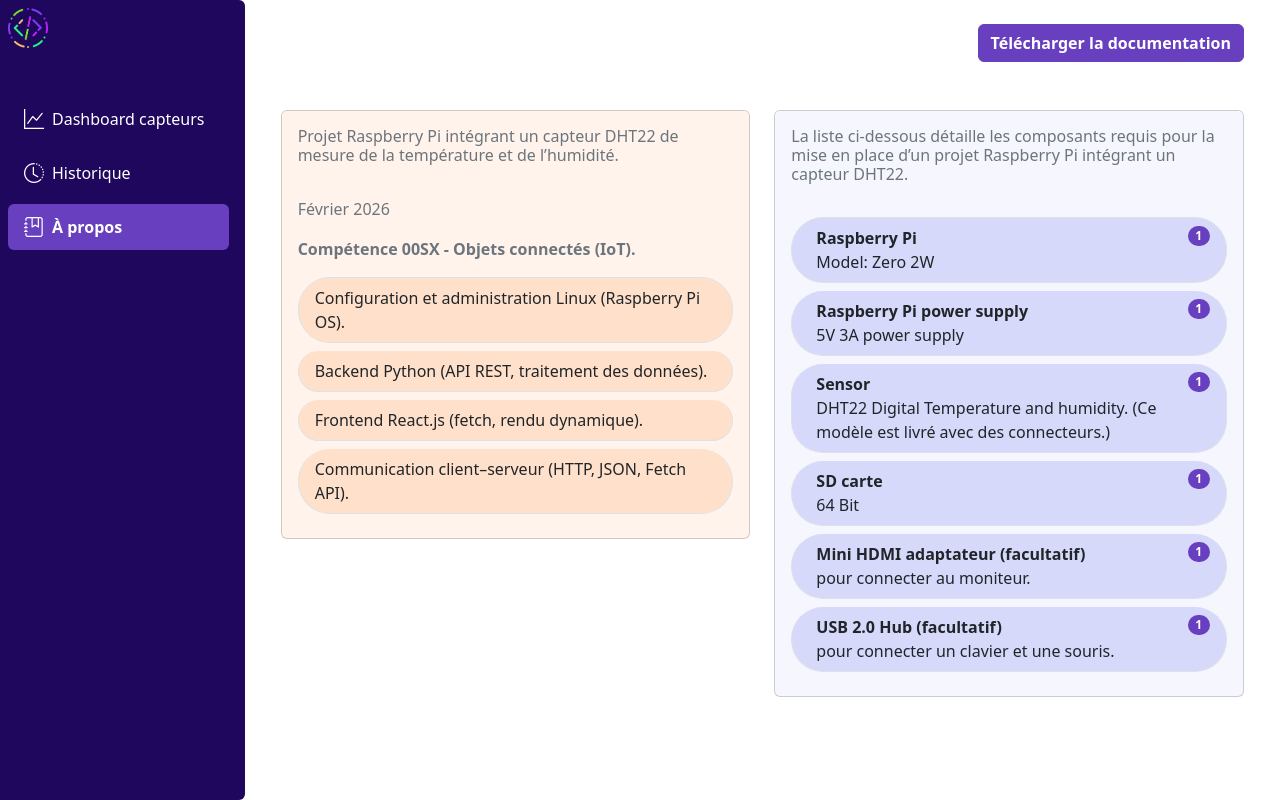
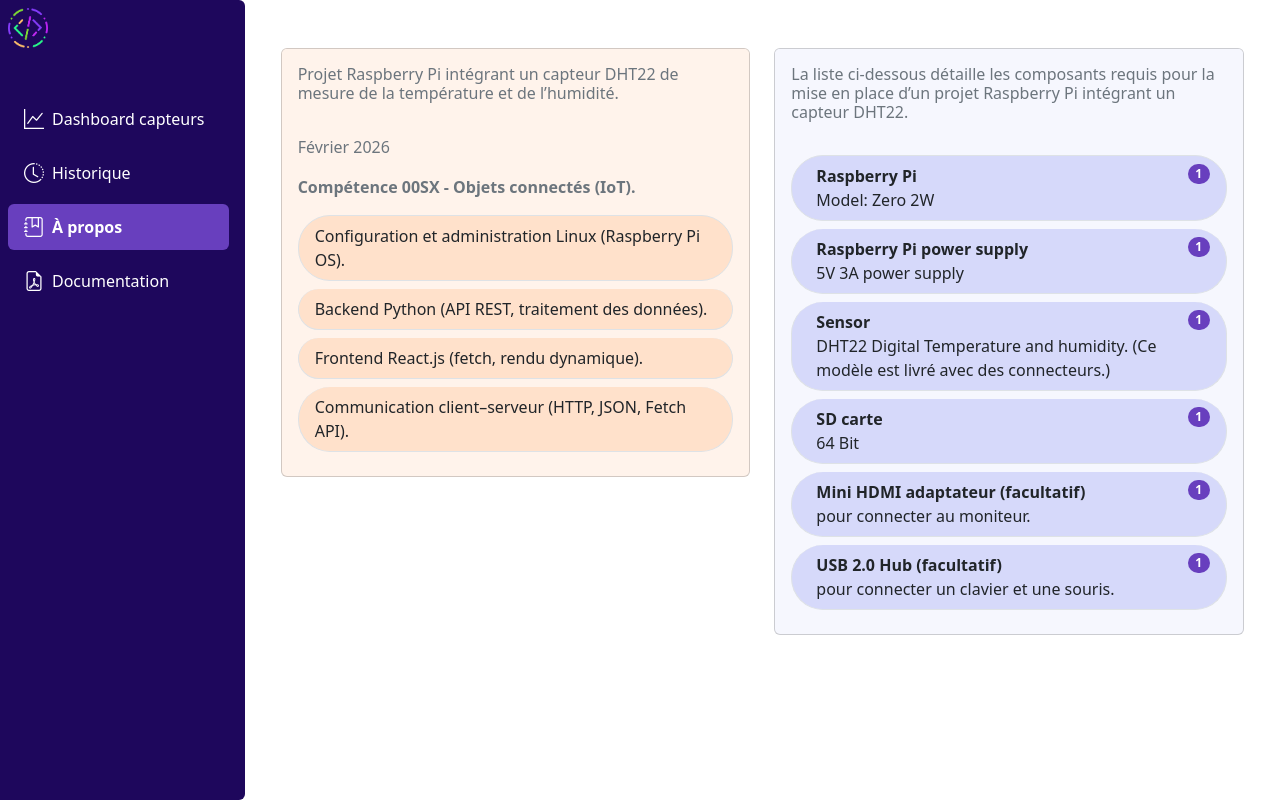
Before and after one commit to andreassilvas/sensorDHT22, a React (Vite) app: page /apropos in a window 1280 px wide. Built offline with nearby package versions, Linux system fonts and the light colour scheme.

Commit message:
implement documentation page

```diff
--- a/package.json
+++ b/package.json
@@ -5,7 +5,7 @@
   "type": "module",
   "scripts": {
     "dev": "vite",
-    "build": "tsc -b && vite build",
+    "build": "tsc -b; vite build",
     "lint": "eslint .",
     "preview": "vite preview"
   },
--- a/src/App.tsx
+++ b/src/App.tsx
@@ -3,6 +3,7 @@
 import Dashboard from "./pages/Dashboard";
 import TemperatureHistory from "./pages/TemperatureHistory";
 import { Info } from "./pages/Info";
+import { Documentation } from "./pages/Documentation";
 
 function App() {
   return (
@@ -13,6 +14,7 @@
           <Route path="/" element={<Dashboard />} />
           <Route path="/historique" element={<TemperatureHistory />} />
           <Route path="/apropos" element={<Info />} />
+          <Route path="/documentation" element={<Documentation />} />
         </Routes>
       </main>
     </div>
--- a/src/Navbar/Navbar.tsx
+++ b/src/Navbar/Navbar.tsx
@@ -49,6 +49,15 @@
           <i className="bi bi-journal-bookmark fs-5 text-white"></i>
           <span className="text-white">À propos</span>
         </NavLink>
+        <NavLink
+          to="/documentation"
+          className={({ isActive }) =>
+            `nav-link rounded d-flex align-items-center gap-2 nav-hover-lightViolet mb-2 me-2 ${isActive ? "active fw-bold" : ""}`
+          }
+        >
+          <i className="bi bi-file-earmark-pdf fs-5 text-white"></i>
+          <span className="text-white">Documentation</span>
+        </NavLink>
       </div>
     </nav>
   );
--- /dev/null
+++ b/src/pages/Documentation.tsx
@@ -0,0 +1,10 @@
+export const Documentation = () => {
+  return (
+    <iframe
+      src="/public/capteur DHT22 doc.pdf"
+      width="100%"
+      height="100%"
+      title="Documentation PDF"
+    />
+  );
+};
--- a/src/pages/Info.tsx
+++ b/src/pages/Info.tsx
@@ -1,14 +1,7 @@
 export const Info = () => {
   return (
     <div className="container">
-      <div className="row mb-5">
-        <div className="col d-flex justify-content-end">
-          <button className="btn btn-purple">
-            Télécharger la documentation
-          </button>
-        </div>
-      </div>
-      <div className="row">
+      <div className="row mt-4">
         <div className="col-6">
           <div className="card customCard-s text-secondary">
             <div className="card-header pt-3 border-0 customCard-s">
```
Also changed, not shown: firebase.json (added), 2 other files (tests, documents, lock files or other folders).
